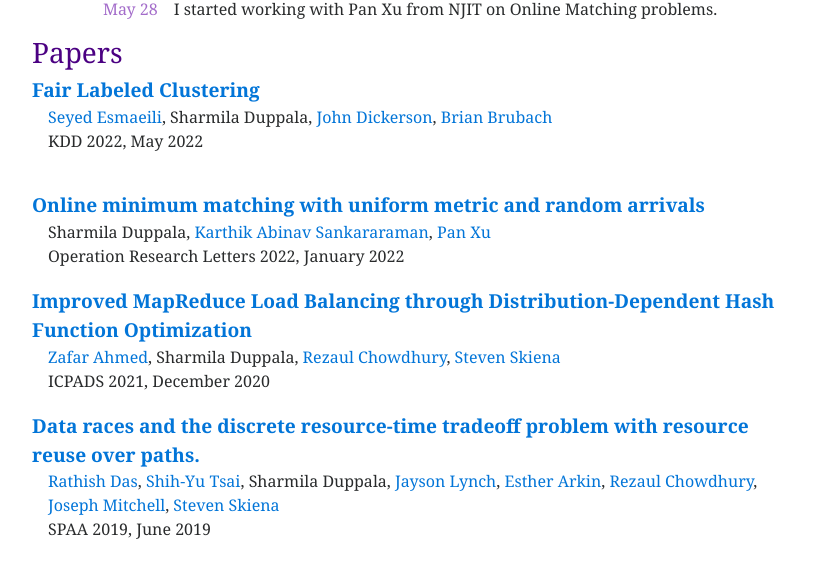
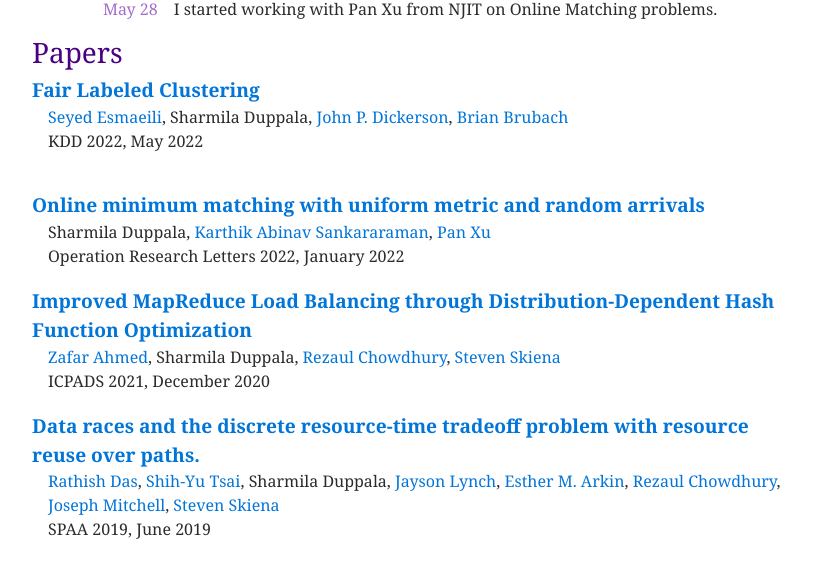
Before and after one commit to trinity24/trinity24.github.io, a Jekyll site: the page built from index.html, in a window 1280 px wide. Shown: the part 526-1093 px from the top of the page, without its empty margins (223-1049 px from the left). Built offline with Jekyll 4.4.1, drawn with Linux system fonts in a browser that asks for light colours.

```diff
--- a/_data/people.yaml
+++ b/_data/people.yaml
@@ -9,7 +9,7 @@ seyed:
   webpage: "https://sa-esmaeili.github.io/"
 
 john:
-  name: "John Dickerson"
+  name: "John P. Dickerson"
   webpage: "http://jpdickerson.com/"
 
 rezaul:
@@ -48,7 +48,7 @@ jayson:
   webpage: "https://scholar.google.com/citations?user=vGN58VQAAAAJ&hl=en"
 
 estie:
-  name: "Esther Arkin"
+  name: "Esther M. Arkin"
   webpage: "https://scholar.google.com/citations?user=SBfvewoAAAAJ&hl=en&oi=ao"
 
 shihyu:
```
